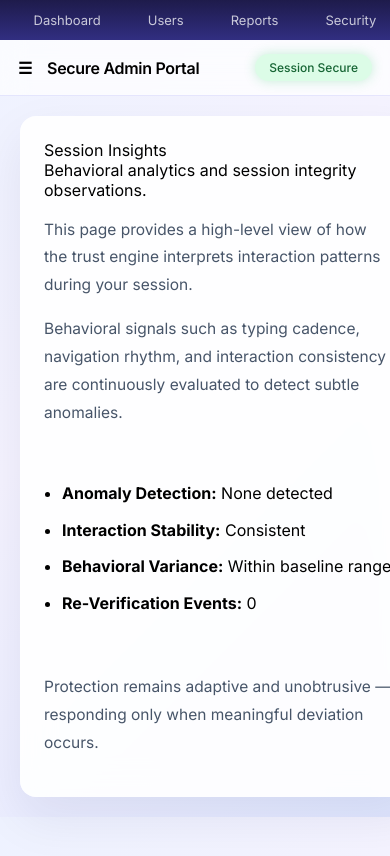
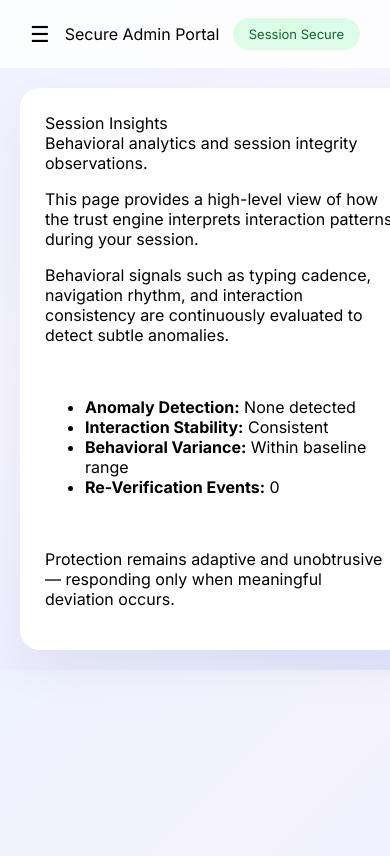
Before and after one commit to Keertilata20/zero-trust-auth, a Flask app: page /reports in a window 390 px wide. Shown: the top 856 px of the page. Run offline with Flask 3, Linux system fonts and the light colour scheme.

Commit message:
Fixed layout structure and mobile navigation

```diff
--- a/templates/layout.html
+++ b/templates/layout.html
@@ -4,7 +4,6 @@
 <meta name="viewport" content="width=device-width, initial-scale=1.0">
 <title>Secure Admin Portal</title>
 
-    <!-- Modern Font -->
 <link href="https://fonts.googleapis.com/css2?family=Inter:wght@400;500;600;700&display=swap" rel="stylesheet">
 
 <style>
@@ -16,7 +15,7 @@ body {
     background: linear-gradient(135deg, #eef2ff, #f5f3ff 40%, #e0e7ff);
 }
 
-/* ---------------- Sidebar ---------------- */
+/* Sidebar */
 
 .sidebar {
     width: 240px;
@@ -24,12 +23,12 @@ body {
     background: linear-gradient(to bottom, #1e1b4b, #312e81);
     color: white;
     padding: 30px 20px;
+    transition: transform 0.3s ease;
 }
 
 .sidebar h2 {
     margin-bottom: 50px;
     font-weight: 600;
-    letter-spacing: -0.5px;
 }
 
 .sidebar a {
@@ -38,15 +37,14 @@ body {
     display: block;
     margin: 18px 0;
     font-size: 15px;
-    transition: all 0.25s ease;
+    transition: 0.25s;
 }
 
 .sidebar a:hover {
     color: white;
-    transform: translateX(4px);
 }
 
-/* ---------------- Main ---------------- */
+/* Main */
 
 .main {
     flex: 1;
@@ -54,106 +52,78 @@ body {
     flex-direction: column;
 }
 
-/* ---------------- Topbar ---------------- */
+/* Topbar */
 
 .topbar {
-    background: rgba(255,255,255,0.7);
+    background: rgba(255,255,255,0.8);
     backdrop-filter: blur(12px);
-    padding: 18px 35px;
-    border-bottom: 1px solid rgba(99,102,241,0.15);
+    padding: 18px 30px;
     display: flex;
     justify-content: space-between;
     align-items: center;
 }
 
-.topbar div:first-child {
-    font-weight: 600;
-    letter-spacing: -0.3px;
+.menu-btn {
+    font-size: 22px;
+    cursor: pointer;
+    display: none;
 }
 
-/* ---------------- Status Indicator ---------------- */
+/* Status */
 
 .status-indicator {
-    padding: 8px 18px;
+    padding: 8px 16px;
     border-radius: 30px;
     font-size: 13px;
-    font-weight: 500;
-    transition: all 0.35s ease;
 }
 
-/* Trusted */
-.status-indicator.trusted {
+.trusted {
     background: #dcfce7;
     color: #166534;
-    box-shadow: 0 0 12px rgba(34,197,94,0.25);
 }
 
-/* Monitor */
-.status-indicator.monitor {
+.monitor {
     background: #ede9fe;
     color: #5b21b6;
-    animation: pulseSoft 1.8s infinite;
 }
 
-/* Danger */
-.status-indicator.danger {
+.danger {
     background: #fee2e2;
     color: #7f1d1d;
 }
 
-@keyframes pulseSoft {
-    0% { box-shadow: 0 0 0 0 rgba(139,92,246,0.35); }
-    70% { box-shadow: 0 0 0 12px rgba(139,92,246,0); }
-    100% { box-shadow: 0 0 0 0 rgba(139,92,246,0); }
-}
-
-/* ---------------- Content ---------------- */
+/* Content */
 
 .content {
     padding: 60px;
     flex: 1;
 }
 
-/* ---------------- Page Card ---------------- */
-
 .page-card {
-    background: rgba(255,255,255,0.9);
-    backdrop-filter: blur(16px);
+    background: white;
     padding: 45px;
     border-radius: 20px;
-    box-shadow: 0 20px 50px rgba(30,27,75,0.08);
+    max-width: 950px;
     width: 100%;
-    max-width: 950px;
+    box-shadow: 0 20px 50px rgba(0,0,0,0.05);
 }
 
-/* 🔥 Proper Heading Styling */
-
 .page-card h2 {
+    font-weight: 700;
     font-size: 28px;
-    font-weight: 700;
-    letter-spacing: -0.6px;
-    margin-bottom: 18px;
-    color: #1e293b;
-}
-
-.page-card p {
-    color: #475569;
-    line-height: 1.8;
-    margin-bottom: 16px;
-    font-size: 15.5px;
-}
-
-.page-card ul {
-    padding-left: 18px;
-    line-height: 1.8;
     margin-bottom: 20px;
 }
 
-.page-card li {
-    margin-bottom: 8px;
+/* Overlay */
+
+.overlay {
+    position: fixed;
+    inset: 0;
+    background: rgba(0,0,0,0.4);
+    display: none;
 }
 
-/* ---------------- Responsive ---------------- */
+/* Responsive */
 
 @media (max-width: 768px) {
 
@@ -162,22 +132,24 @@ body {
     }
 
     .sidebar {
-        width: 100%;
-        height: auto;
-        min-height: auto;
-        display: flex;
-        justify-content: space-around;
-        align-items: center;
-        padding: 12px 10px;
+        position: fixed;
+        top: 0;
+        left: 0;
+        height: 100%;
+        transform: translateX(-100%);
+        z-index: 1000;
     }
 
-    .sidebar h2 {
-        display: none;
+    .sidebar.active {
+        transform: translateX(0);
     }
 
-    .sidebar a {
-        margin: 0 6px;
-        font-size: 13px;
+    .menu-btn {
+        display: block;
+    }
+
+    .overlay.active {
+        display: block;
     }
 
     .content {
@@ -185,21 +157,7 @@ body {
     }
 
     .page-card {
-        padding: 24px;
-        border-radius: 16px;
-    }
-
-    .page-card h2 {
-        font-size: 22px;
-    }
-
-    .topbar {
-        padding: 14px 18px;
-    }
-
-    .status-indicator {
-        font-size: 12px;
-        padding: 6px 14px;
+        padding: 25px;
     }
 }
 
@@ -215,6 +173,7 @@ body {
     <a href="/reports">Reports</a>
     <a href="/security">Security</a>
 </div>
+
 <div class="overlay" onclick="toggleMenu()"></div>
 
 <div class="main">
@@ -235,19 +194,22 @@ body {
 
 <script>
 
+function toggleMenu() {
+    document.querySelector(".sidebar").classList.toggle("active");
+    document.querySelector(".overlay").classList.toggle("active");
+}
+
 function updateTopStatus(risk) {
     let el = document.getElementById("top-status");
     el.className = "status-indicator";
 
-    if (risk === "Learning" || risk === "Monitoring") {
-        el.classList.add("monitor");
-        el.innerText = "Analyzing session integrity...";
-    }
-    else if (risk === "Trusted") {
+    if (risk === "Trusted") {
         el.classList.add("trusted");
         el.innerText = "Session Secure";
-    }
-    else if (risk === "Re-Verify Required") {
+    } else if (risk === "Monitoring") {
+        el.classList.add("monitor");
+        el.innerText = "Monitoring...";
+    } else {
         el.classList.add("danger");
         el.innerText = "Verification Required";
     }
@@ -262,13 +224,6 @@ function fetchStatus() {
 fetchStatus();
 setInterval(fetchStatus, 800);
 
-function toggleMenu() {
-    const sidebar = document.querySelector(".sidebar");
-    const overlay = document.querySelector(".overlay");
-
-    sidebar.classList.toggle("active");
-    overlay.classList.toggle("active");
-}
 </script>
 
 </body>
```
Lines whose indentation alone changed are shown as unchanged.
